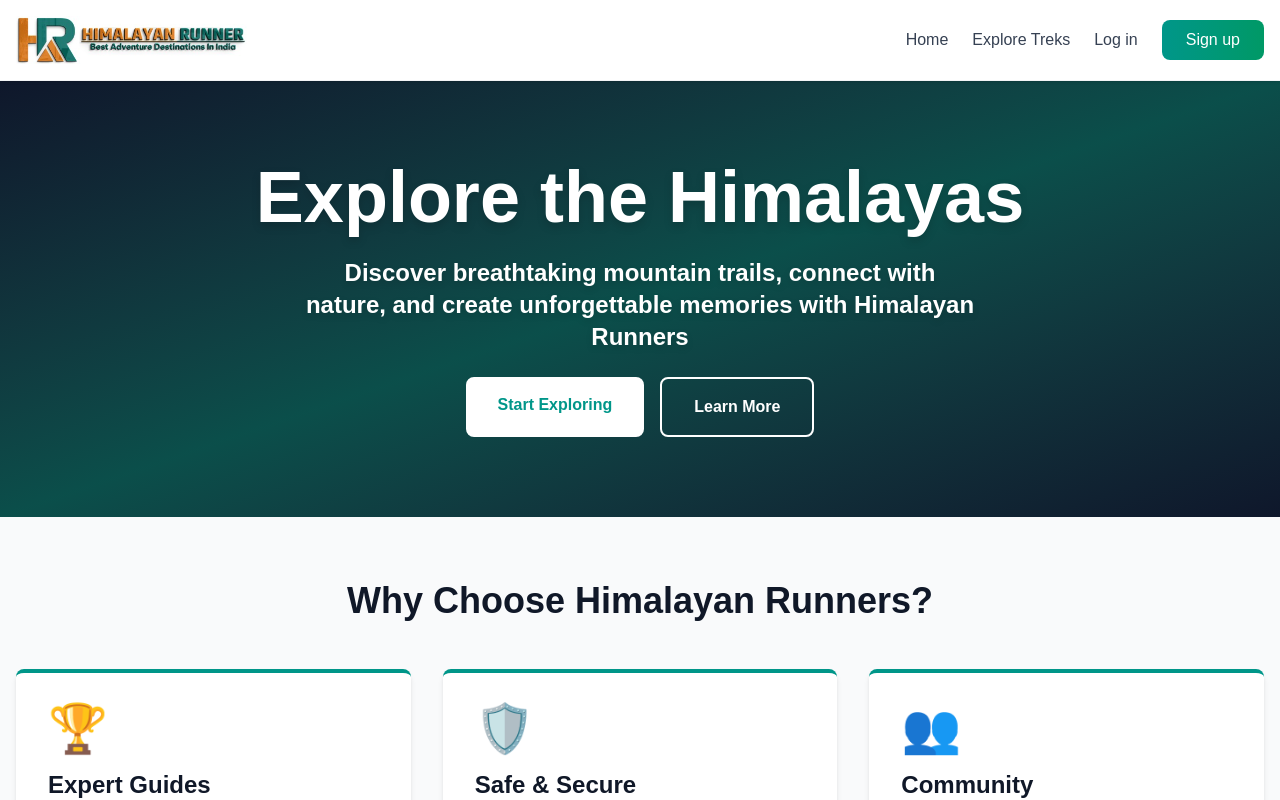
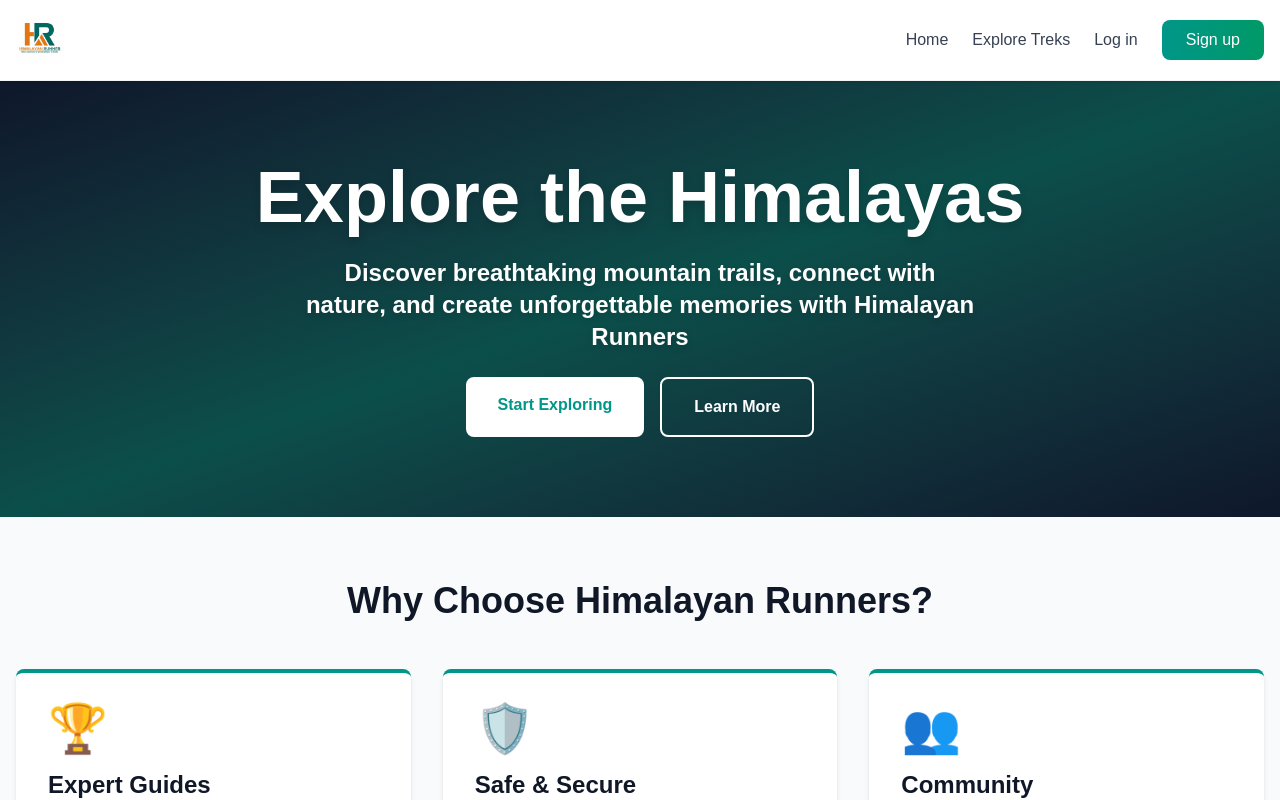
Before and after one commit to sharshith241-pls/himalyanRNR, a Next.js app: page / in a window 1280 px wide. Shown: the top 800 px of the page. Built offline with nearby package versions, Linux system fonts and the light colour scheme; no server answers; the database is empty.

Commit message:
Replace website logo

```diff
--- a/app/auth/login/page.tsx
+++ b/app/auth/login/page.tsx
@@ -126,7 +126,7 @@ function LoginContent() {
       <div className="w-full max-w-md animate-slide-in">
         <div className="bg-white rounded-2xl shadow-lg p-8 border border-gray-200">
           <div className="text-center mb-8">
-            <img src="/logoo.jpeg" alt="Himalayan Runners" className="h-16 w-auto mx-auto mb-4" />
+            <img src="/himalayan_runners_logo.jpeg" alt="Himalayan Runners" className="h-16 w-auto object-contain mx-auto mb-4" />
             <h1 className="text-3xl font-bold text-gray-900">
               Himalayan Runners
             </h1>
--- a/app/auth/register/page.tsx
+++ b/app/auth/register/page.tsx
@@ -115,7 +115,7 @@ export default function RegisterPage() {
       <div className="w-full max-w-md animate-slide-in">
         <div className="bg-white rounded-2xl shadow-lg p-8 border border-gray-200">
           <div className="text-center mb-8">
-            <img src="/logoo.jpeg" alt="Himalayan Runners" className="h-16 w-auto mx-auto mb-4" />
+            <img src="/himalayan_runners_logo.jpeg" alt="Himalayan Runners" className="h-16 w-auto object-contain mx-auto mb-4" />
             <h1 className="text-3xl font-bold text-gray-900">
               Create Account
             </h1>
--- a/app/page.tsx
+++ b/app/page.tsx
@@ -148,9 +148,9 @@ export default function HomePage() {
         <div className="max-w-7xl mx-auto px-4 py-3 sm:py-4 flex justify-between items-center">
           <Link href="/" className="flex items-center hover:opacity-80 transition">
             <img
-              src="/logoo.jpeg"
+              src="/himalayan_runners_logo.jpeg"
               alt="Himalayan Runners Logo"
-              className="h-10 sm:h-12 w-auto"
+              className="h-10 sm:h-12 w-auto object-contain"
             />
           </Link>
 
--- a/app/treks/[id]/page.tsx
+++ b/app/treks/[id]/page.tsx
@@ -148,7 +148,7 @@ export default function TrekDetailPage() {
       <nav className="bg-white/80 backdrop-blur-md shadow-sm sticky top-0 z-50 border-b border-gray-100">
         <div className="max-w-7xl mx-auto px-4 py-3 sm:py-4 flex justify-between items-center">
           <Link href="/" className="flex items-center gap-3 hover:opacity-80 transition">
-            <img src="/logoo.jpeg" alt="Himalayan Runners" className="h-12 w-auto" />
+            <img src="/himalayan_runners_logo.jpeg" alt="Himalayan Runners" className="h-10 sm:h-12 w-auto object-contain" />
           </Link>
 
           <div className="flex gap-3 sm:gap-6 items-center flex-wrap justify-end">
--- a/app/treks/page.tsx
+++ b/app/treks/page.tsx
@@ -162,7 +162,7 @@ export default function TreksPage() {
       <nav className="bg-white/80 backdrop-blur-md shadow-sm sticky top-0 z-50 border-b border-gray-100">
         <div className="max-w-7xl mx-auto px-4 py-3 sm:py-4 flex justify-between items-center">
           <Link href="/" className="flex items-center gap-3 hover:opacity-80 transition">
-            <img src="/logoo.jpeg" alt="Himalayan Runners" className="h-10 sm:h-12 w-auto" />
+            <img src="/himalayan_runners_logo.jpeg" alt="Himalayan Runners" className="h-10 sm:h-12 w-auto object-contain" />
           </Link>
 
           <div className="flex gap-6 items-center">
--- a/components/RazorpayPaymentButton.tsx
+++ b/components/RazorpayPaymentButton.tsx
@@ -66,7 +66,7 @@ export default function RazorpayPaymentButton({
           currency: orderData.currency,
           name: "Himalayan Runners",
           description: `Trek Booking: ${trekTitle}`,
-          image: "/logoo.jpeg",
+          image: "/himalayan_runners_logo.jpeg",
           prefill: {
             name: userName,
             email: userEmail,
```
Also changed, not shown: public/himalayan_runners_logo.jpeg (added).
